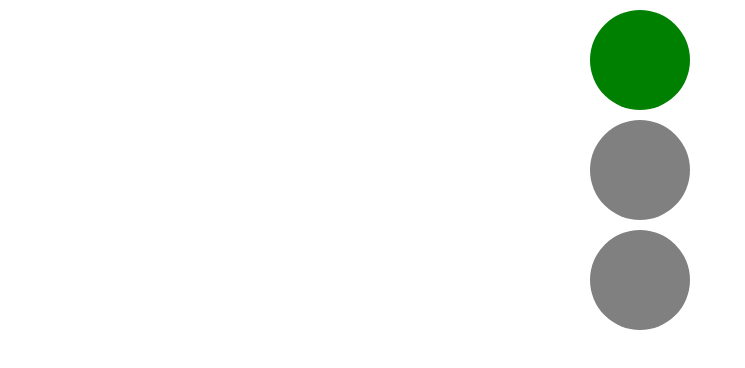
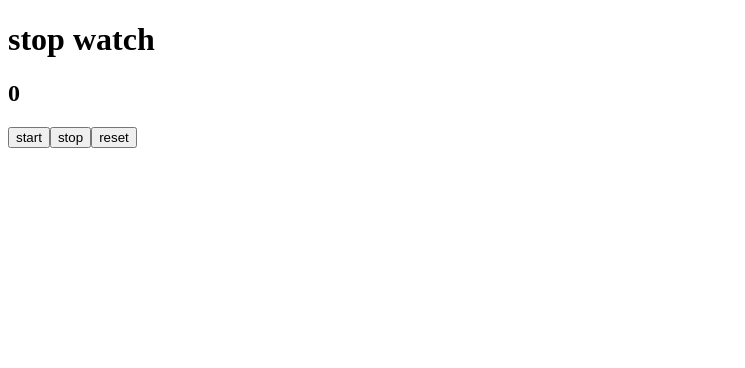
Before and after one commit to anandhuc1666/light, a React (Vite) app: page / in a window 1280 px wide. Shown: the top 368 px of the page, without its empty margins (0-745 px from the left). Built offline with nearby package versions, Linux system fonts and the light colour scheme.

Commit message:
StopTime

```diff
--- a/src/App.css
+++ b/src/App.css
@@ -1,10 +1,9 @@
-.div{
+/* .light{
     width: 100px;
     height: 100px;
-    border-radius: 50%;
     background-color: gray;
     margin: 10px auto;
-
+    border-radius: 50%;
 }
 .green{
     background-color: green;
@@ -14,4 +13,4 @@
 }
 .red{
     background-color: red;
-}
+} */
--- a/src/App.jsx
+++ b/src/App.jsx
@@ -1,24 +1,153 @@
-import React, { useEffect, useState } from 'react'
-import './App.css'
+// import React, { useEffect, useState } from 'react'
+// import './App.css'
+// function App() {
+//   const[color,setColor]=useState("gray")
+//   useEffect(()=>{
+//    const interval= setInterval(()=>{
+//       setColor((pree)=>{
+//          if (pree==="gray") {
+//           return "green"
+//          }
+//          if (pree==="green") {
+//           return "yellow"
+//          }
+//          if (pree==="yellow") {
+//           return "red"
+//          }
+//          if(pree==="red"){
+//           return "green"
+//          }
+//       })
+//    },1000)
+//    return ()=>clearInterval(interval)
+//   },[])
+//   return (
+//     <div>
+//       <div className={`light ${color==="green"?"green":"gray"}`}></div>
+//       <div className={`light ${color==="yellow"?"yellow":"gray"}`}></div>
+//       <div className={`light ${color==="red"?"red":"gray"}`}></div>
+//     </div>
+//   )
+// }
+
+// export default App
+// import React, { useState } from 'react'
+
+// function App() {
+//   const[text,setText]=useState('')
+//   const[texts,setTexts]=useState([])
+// const handle =(e)=>{
+// e.preventDefault()
+// setTexts([...texts,text])
+// setText('')
+// }
+// const dlet=(k)=>{
+//   setTexts(texts.filter((_,p)=>p!==k))
+// }
+//   return (
+//     <div>
+//       <input type="text"  value={text} onChange={(e)=>setText(e.target.value)}/>
+//       <button onClick={handle}>send</button>
+//       <ul>
+//         {
+//           texts.map((i,k)=>(
+//             <li key={k}>{i}<button onClick={()=>dlet(k)}>dlet</button></li>
+//           ))
+//         }
+//       </ul>
+//     </div>
+//   )
+// }
+
+// export default App
+// import React, { useState, useEffect, useRef } from 'react'
+
+// function Stopwatch() {
+//   const [time, setTime] = useState(0)   // time in ms
+//   const [isRunning, setIsRunning] = useState(false)
+//   const intervalRef = useRef(null)
+
+//   useEffect(() => {
+//     if (isRunning) {
+//       intervalRef.current = setInterval(() => {
+//         setTime((prev) => prev + 10)   // increase by 10ms
+//       }, 10)
+//     } else {
+//       clearInterval(intervalRef.current)
+//     }
+
+//     return () => clearInterval(intervalRef.current)
+//   }, [isRunning])
+
+//   const startStop = () => {
+//     setIsRunning(!isRunning)
+//   }
+
+//   const reset = () => {
+//     clearInterval(intervalRef.current)
+//     setIsRunning(false)
+//     setTime(0)
+//   }
+
+
+//   const formatTime = (time) => {
+//     const minutes = Math.floor(time / 60000)
+//     const seconds = Math.floor((time % 60000) / 1000)
+//     const milliseconds = Math.floor((time % 1000) / 10)
+
+//     return (
+//       String(minutes).padStart(2, '0') + ":" +
+//       String(seconds).padStart(2, '0') + ":" +
+//       String(milliseconds).padStart(2, '0')
+//     )
+//   }
+
+//   return (
+//     <div style={{ textAlign: "center", marginTop: "50px" }}>
+//       <h1>⏱ Stopwatch</h1>
+//       <h2>{formatTime(time)}</h2>
+//       <button onClick={startStop}>
+//         {isRunning ? "Stop" : "Start"}
+//       </button>
+//       <button onClick={reset} style={{ marginLeft: "10px" }}>
+//         Reset
+//       </button>
+//     </div>
+//   )
+// }
+
+// export default Stopwatch
+
+import React, { useRef, useState } from 'react'
 
 function App() {
-  const [color,setColor]=useState("gray")
-  useEffect(()=>{
-    const interval = setInterval(()=>{
-      setColor ((pree)=>{
-        if(pree==="gray")return "green"
-        if(pree==="green")return "yellow"
-        if(pree==="yellow")return "red"
-        if(pree==="red")return "green"
-      })
-    },1000)
-    return ()=>clearInterval(interval)
-  },[])
+  const [time,setTime]=useState(0)
+  const [now,setNow]=useState(null)
+  const intervalRef = useRef(null)
+
+  const handleStart=()=>{
+    setNow(Date.now())
+    setTime(Date.now())
+ intervalRef.current = setInterval(()=>{
+      setTime(Date.now())
+     },10)
+  }
+    const handleStop=()=>{
+    clearInterval(intervalRef.current)
+  }
+  const newTimer = (time - now)/1000
+  const handleReset =()=>{
+    clearInterval(intervalRef.current)
+    setNow(null)
+    setTime(0)
+  }
   return (
     <div>
-      <div className={`div ${color==="green"?"green":"gray"}`}></div>
-      <div className={`div ${color==="yellow"?"yellow":"gray"}`}></div>
-      <div className={`div ${color==="red"?"red":"gray"}`}></div>
+      <h1>stop watch</h1>
+      <h2>{newTimer}</h2>
+      <button onClick={handleStart}>start</button>
+      <button onClick={handleStop}>stop</button>
+      <button onClick={handleReset}>reset</button>
     </div>
   )
 }
```
